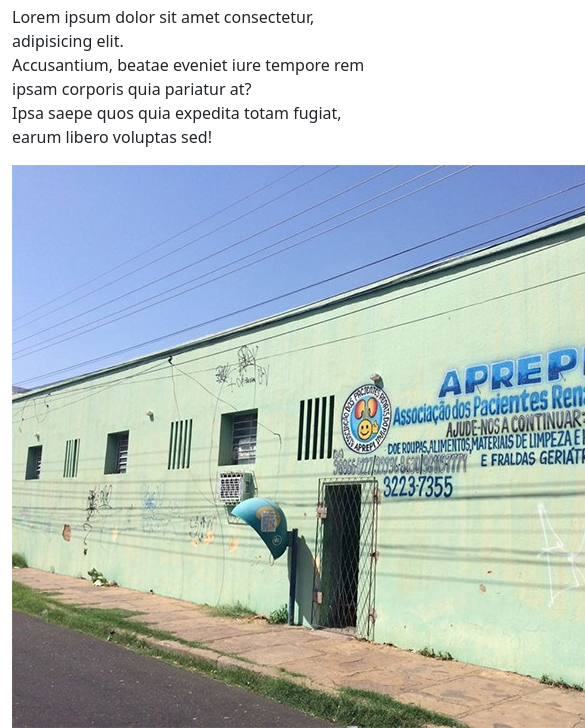
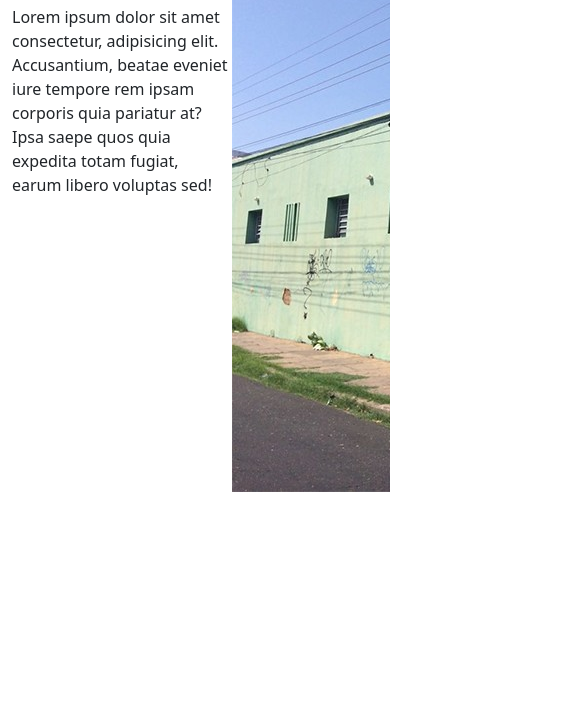
Before and after one commit to Nunnes11/Projeto_Aprepi, a plain HTML site: page quem_somos.html in a window 390 px wide. Shown: the part 399-1127 px from the top of the page, 585 px wide, since content can reach past the window. After the commit the page ends 891 px from the top, so only its background shows below. Drawn offline with nearby package versions, Linux system fonts and the light colour scheme.

Commit message:
atualizacao

```diff
--- a/quem_somos.html
+++ b/quem_somos.html
@@ -12,6 +12,7 @@
     <link rel="stylesheet" href="https://cdnjs.cloudflare.com/ajax/libs/font-awesome/6.5.1/css/all.min.css"
         integrity="sha512-DTOQO9RWCH3ppGqcWaEA1BIZOC6xxalwEsw9c2QQeAIftl+Vegovlnee1c9QX4TctnWMn13TZye+giMm8e2LwA=="
         crossorigin="anonymous" referrerpolicy="no-referrer" />
+        <link rel="stylesheet" href="style.css">
     <title>Quem Somos</title>
 </head>
 
@@ -64,12 +65,17 @@
     </header>
 
     <div class="container">
-        <h1>Quem Somos</h1>
-        <h4>Ínicio</h4>
-        <p>Lorem ipsum dolor sit amet consectetur, adipisicing elit. <br> Accusantium, beatae eveniet iure tempore rem
-            ipsam corporis quia pariatur at? <br> Ipsa saepe quos quia expedita totam fugiat, earum libero voluptas sed!</p>
-<img src="img/img13.jpg" alt="">
+        <div class="text-container">
+            <h1>Quem Somos</h1>
+            <h4>Ínicio</h4>
+            <p>Lorem ipsum dolor sit amet consectetur, adipisicing elit. <br> Accusantium, beatae eveniet iure tempore rem
+                ipsam corporis quia pariatur at? <br> Ipsa saepe quos quia expedita totam fugiat, earum libero voluptas sed!</p>
+        </div>
+        <div class="image-container">
+            <img src="img/img13.jpg" alt="">
+        </div>
     </div>
+
 
 
 
--- a/style.css
+++ b/style.css
@@ -5,3 +5,19 @@
 .custom-login {
     margin-left: 10px;
 }
+
+.container {
+    overflow: hidden; /* Limpa o float e mantém a altura da div pai */
+}
+
+.text-container {
+    float: left; /* Faz com que a div de texto flutue à esquerda */
+    width: 60%; /* Define a largura da div de texto */
+}
+
+.image-container {
+    float: left; /* Faz com que a div de imagem flutue à esquerda */
+    width: 40%; /* Define a largura da div de imagem */
+}
+
+/* Estilos adicionais conforme necessário */
```
Also changed, not shown: pagina.html (+7 -6 lines).
